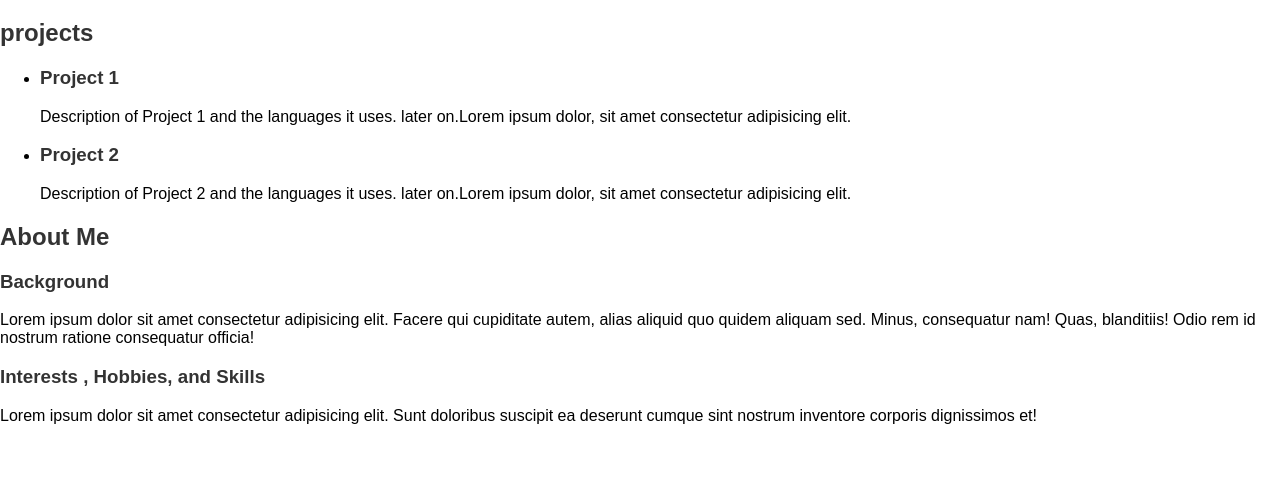
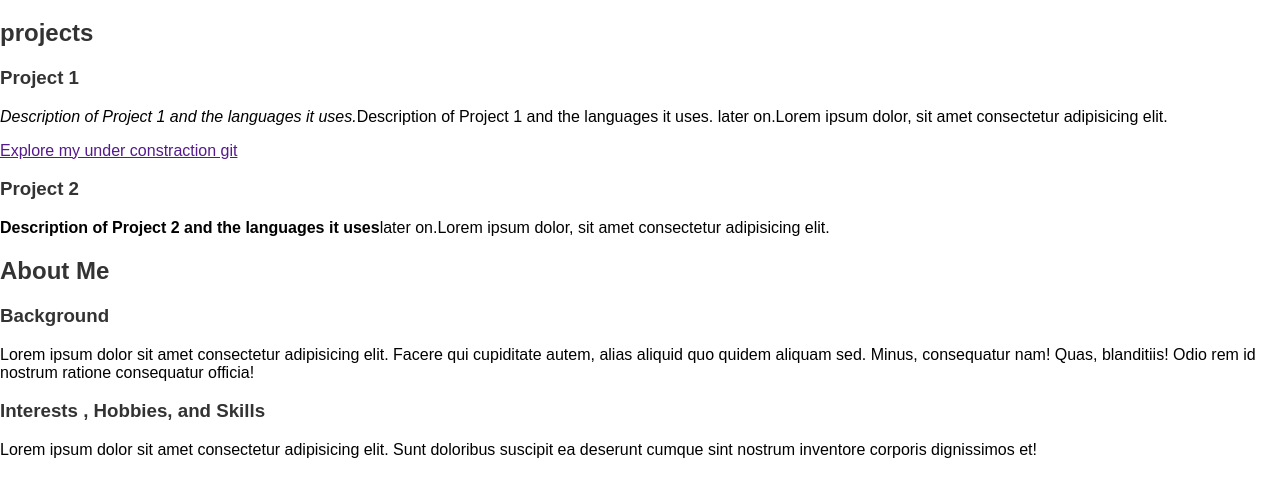
Before and after one commit to ramiisinportland/portfolio2023, a plain HTML site: page index.html in a window 1280 px wide. Shown: the part 61-558 px from the top of the page. Drawn offline with Linux system fonts and the light colour scheme.

Commit message:
add strong, em, a, into index.html

```diff
--- a/css/styles.css
+++ b/css/styles.css
@@ -6,5 +6,17 @@ body {
 
 h1, h2, h3 {
   color: #333;
+  }
 
-}
+  ul {
+    list-style-type: none;
+    padding: 0;
+  }
+
+  li {
+    margin-bottom: 10px;
+  }
+
+  section {
+    margin-bottom: 20px;
+  }
--- a/index.html
+++ b/index.html
@@ -15,12 +15,13 @@
           <ul>
             <li>
               <h3>Project 1</h3>
-              <p>Description of Project 1 and the languages it uses. later on.Lorem ipsum dolor, sit amet consectetur adipisicing elit. </p>
+              <p><em>Description of Project 1 and the languages it uses.</em>Description of Project 1 and the languages it uses. later on.Lorem ipsum dolor, sit amet consectetur adipisicing elit. </p>
             </li>
-
+            <a href="https://github.com/ramiisinportland">
+              <a href="">Explore my under constraction git</a>
             <li>
               <h3>Project 2</h3>
-              <p>Description of Project 2 and the languages it uses. later on.Lorem ipsum dolor, sit amet consectetur adipisicing elit. </p>
+              <p><strong>Description of Project 2 and the languages it uses</strong>later on.Lorem ipsum dolor, sit amet consectetur adipisicing elit. </p>
             </li>
           </ul>
         </section>
```
